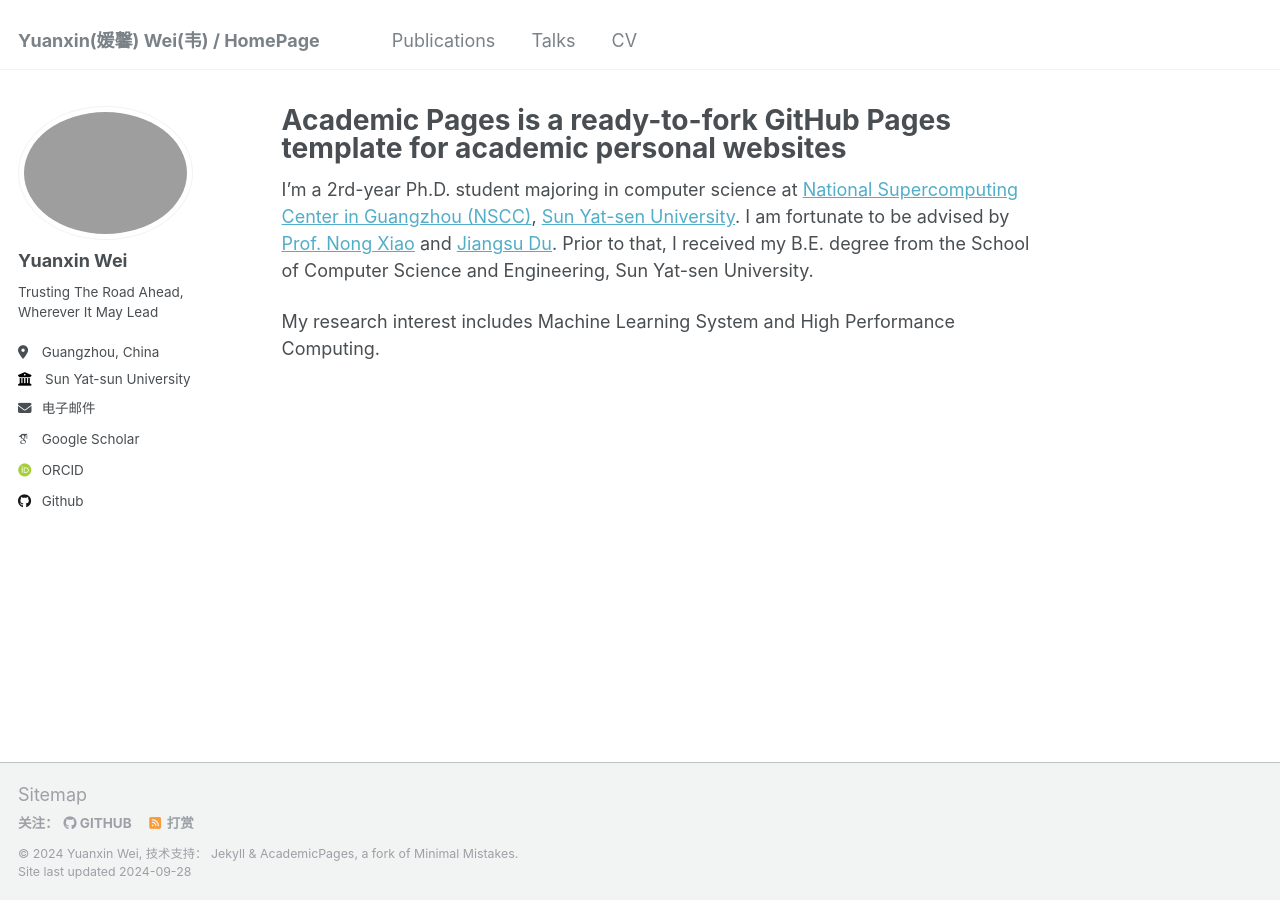
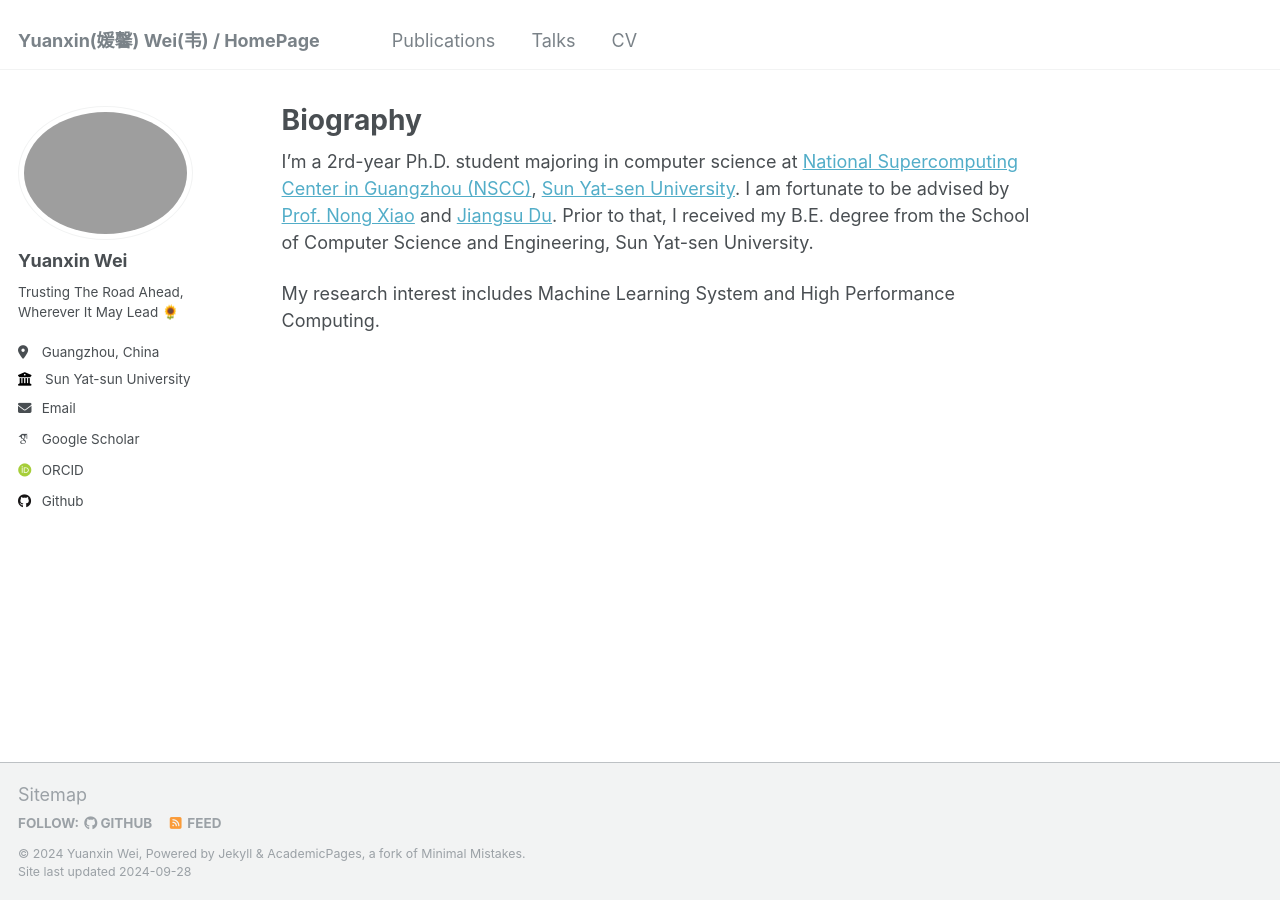
Before and after one commit to yuanxinnn/yuanxinnn.github.io, a Jekyll site: the page built from _pages/about.md, in a window 1280 px wide. Built offline with Jekyll 4.4.1, drawn with Linux system fonts in a browser that asks for light colours; some web fonts are replaced.

Commit message:
first commit

```diff
--- a/_config.yml
+++ b/_config.yml
@@ -7,7 +7,7 @@
 # server process.
 
 # Basic Site Settings
-locale                   : "zh-CN"
+locale                   : "en-US" #"zh-CN"
 title                    : "Yuanxin(媛馨) Wei(韦) / HomePage"
 title_separator          : "-"
 name                     : &name "Yuanxin Wei"
@@ -21,10 +21,10 @@ repository               : "yuanxinnn/yuanxinnn.github.io"
 #               Additional customization can be done by editing /_includes/author-profile.html
 author:
   # Biographic information
-  avatar           : "./images/photo.png"
+  avatar           : "photo.png"
   name             : "Yuanxin Wei"
   pronouns         : # example: "she/her"
-  bio              : "Trusting The Road Ahead, Wherever It May Lead"
+  bio              : "Trusting The Road Ahead, Wherever It May Lead 🌻"
   location         : "Guangzhou, China"
   employer         : "Sun Yat-sun University"
   uri              : # URL
--- a/_pages/about.md
+++ b/_pages/about.md
@@ -1,6 +1,6 @@
 ---
 permalink: /
-title: "Academic Pages is a ready-to-fork GitHub Pages template for academic personal websites"
+title: "Biography"
 author_profile: true
 redirect_from:
   - /about/
```
